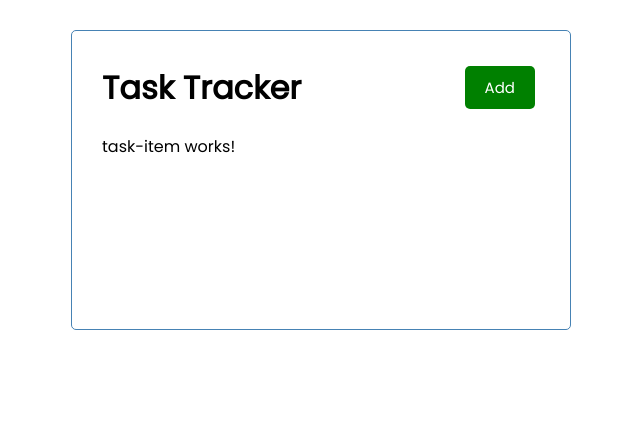
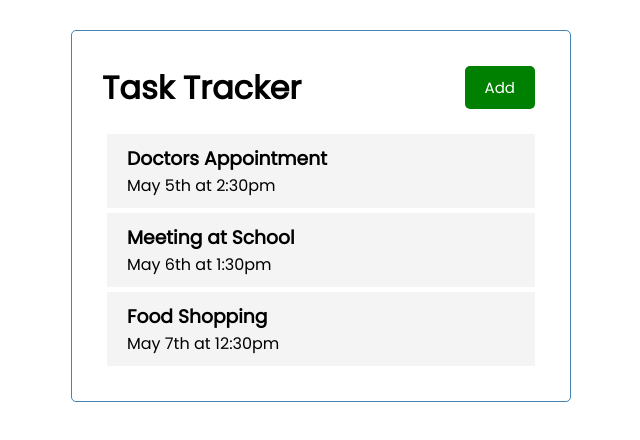
Before and after one commit to SirNathanJF/traversy-media-angular, an Angular app: page / in a window 1280 px wide. Shown: the top 440 px of the page, without its empty margins (319-959 px from the left). Built offline with nearby package versions, Linux system fonts and the light colour scheme.

Commit message:
Additon of task-item html and css

```diff
--- a/src/app/components/task-item/task-item.component.css
+++ b/src/app/components/task-item/task-item.component.css
@@ -0,0 +1,16 @@
+.task {
+  background: #f4f4f4;
+  margin: 5px;
+  padding: 10px 20px;
+  cursor: pointer;
+}
+
+.task-reminder {
+  border-left: 5px solid green;
+}
+
+.task h3 {
+  display: flex;
+  align-items: center;
+  justify-content: space-between;
+}
--- a/src/app/components/task-item/task-item.component.html
+++ b/src/app/components/task-item/task-item.component.html
@@ -1 +1,3 @@
-<p>task-item works!</p>
+<div class="task">
+  <h3>{{ task.text }}</h3>
+  <p>{{ task.day }}</p>
--- a/src/app/components/task-item/task-item.component.ts
+++ b/src/app/components/task-item/task-item.component.ts
@@ -1,4 +1,5 @@
-import { Component, OnInit } from '@angular/core';
+import { Component, OnInit, Input } from '@angular/core';
+import { Task } from '../../Task';
 
 @Component({
   selector: 'app-task-item',
@@ -7,6 +8,8 @@
 })
 export class TaskItemComponent implements OnInit {
 
+  @Input() task: Task;
+
   constructor() { }
 
   ngOnInit(): void {
--- a/src/app/components/tasks/tasks.component.html
+++ b/src/app/components/tasks/tasks.component.html
@@ -1 +1,3 @@
-<app-task-item></app-task-item>
+<app-task-item *ngFor="let task of tasks" [task]="task">
+
+</app-task-item>
```
